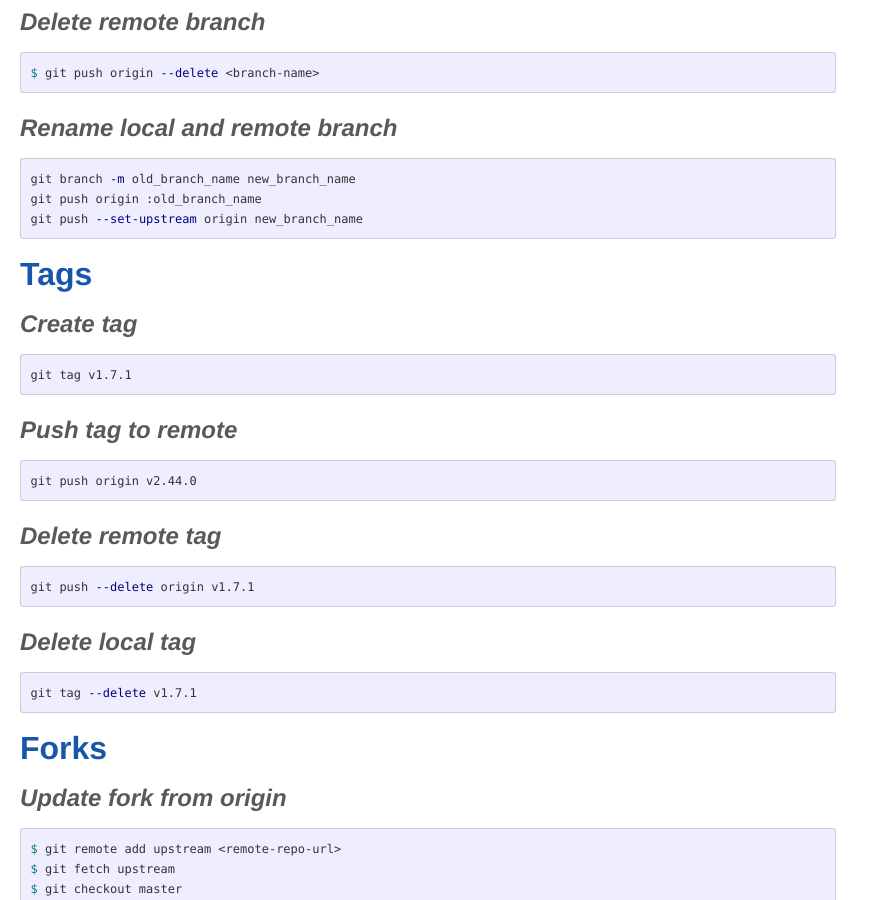
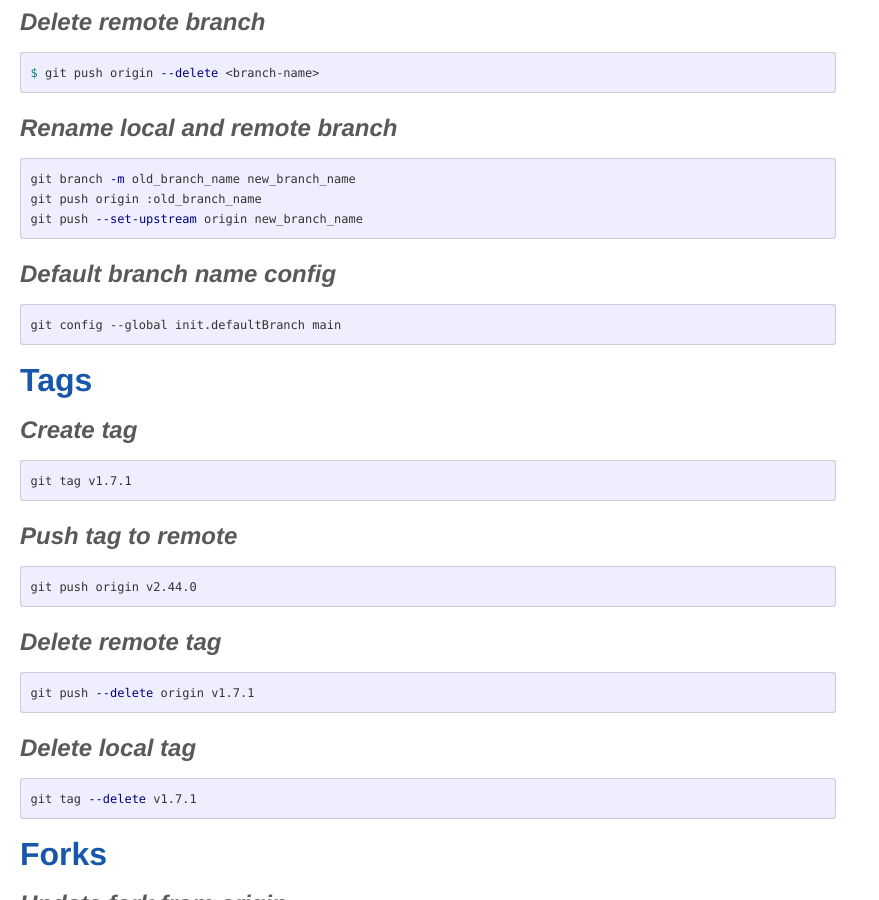
Before and after one commit to anuragkapur/anuragkapur.github.io, a Jekyll site: the page built from blog/cheat-sheets/_posts/2017-01-27-git-cheat-sheet.md, in a window 1280 px wide and 900 px high, scrolled down 1926 px. Shown: the whole window, without its empty margins (0-879 px from the left). Built offline with Jekyll 4.4.1, drawn with Linux system fonts in a browser that asks for light colours; comment, search, counter and statistics services are not loaded; some of the changed text lies outside the part shown.

Commit message:
Add command to set default branch name in global config

````diff
--- a/blog/cheat-sheets/_posts/2017-01-27-git-cheat-sheet.md
+++ b/blog/cheat-sheets/_posts/2017-01-27-git-cheat-sheet.md
@@ -106,6 +107,11 @@ git push origin :old_branch_name
 git push --set-upstream origin new_branch_name
 ```
 
+## Default branch name config
+```
+git config --global init.defaultBranch main
+```
+
 # Tags
 
 ## Create tag
````
Also changed, not shown: other parts of blog/cheat-sheets/_posts/2017-01-27-git-cheat-sheet.md (+1 -0 lines).
